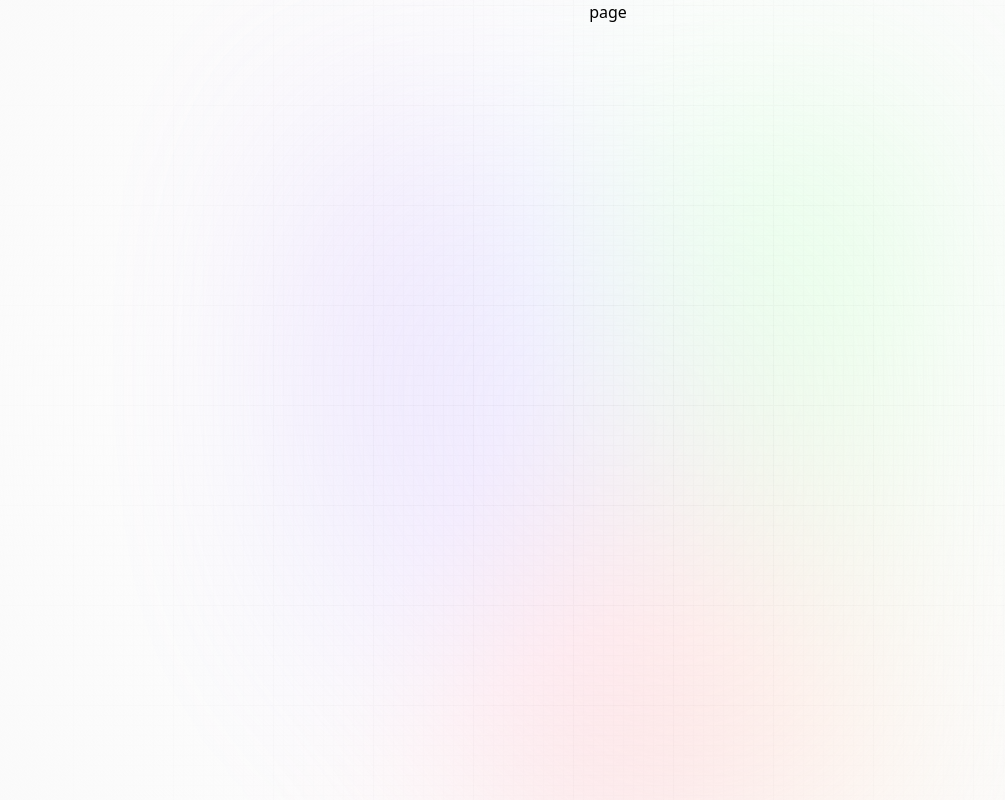
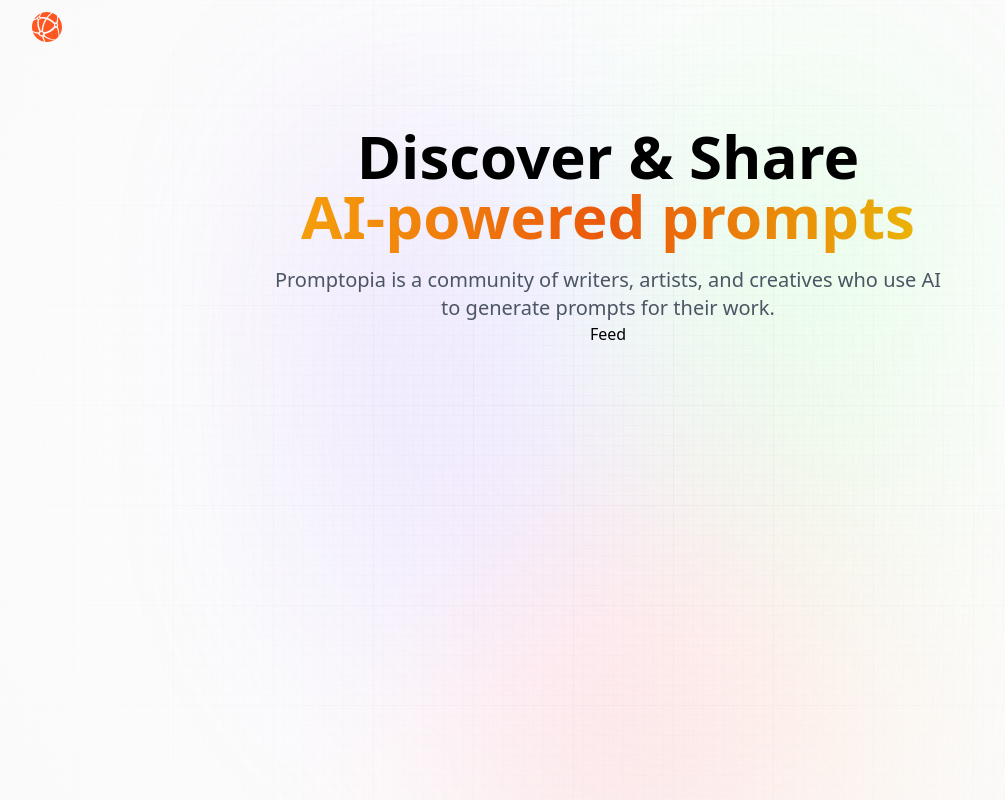
Before and after one commit to elisaflemer/nextjs, a Next.js app: page / in a window 1280 px wide. Shown: the whole page, without its empty margins (32-1037 px from the left). Built offline with nearby package versions, Linux system fonts and the light colour scheme.

Commit message:
Logo on Navbar

```diff
--- a/app/layout.js
+++ b/app/layout.js
@@ -1,3 +1,4 @@
+import NavBar from '@components/NavBar'
 import '@styles/globals.css'
 
 export const metadata = {
@@ -14,6 +15,7 @@
                 </div>
             </div>
             <main className='app'>
+                <NavBar />
                 {children}
             </main>
         </body>
--- a/app/page.js
+++ b/app/page.js
@@ -1,6 +1,19 @@
+import Feed from "@components/Feed"
+
 const Home = () => {
   return (
-    <div>page</div>
+    <section className="w-full flex-center flex-col">
+        <h1 className="head_text text-center">Discover & Share
+            <br className="max-md:hidden"/>
+            <span className="orange_gradient text-center">AI-powered prompts</span>
+        </h1>
+        <p className="desc text-center">
+            Promptopia is a community of writers, artists, and creatives who use AI to generate prompts for their work.
+        </p>
+        <Feed />
+    </section>
+
+
   )
 }
 
--- /dev/null
+++ b/components/Feed.js
@@ -0,0 +1,7 @@
+const Feed = () => {
+  return (
+    <div>Feed</div>
+  )
+}
+
+export default Feed
--- /dev/null
+++ b/components/NavBar.js
@@ -0,0 +1,19 @@
+"use client";
+
+import Link from 'next/link'
+import Image from 'next/image'
+
+import { useState, useEffect } from 'react'
+import { signIn, signOut, useSession, getProviders } from 'next-auth/react'
+
+const NavBar = () => {
+  return (
+    <nav className='flex-between w-full mb-16 pt-3'>
+        <Link href='/' className='flex gap-2 flex-center'>
+            <Image src='/assets/images/logo.svg' alt='Promptopia Logo' width={30} height={30}/>
+        </Link>
+    </nav>
+  )
+}
+
+export default NavBar
--- /dev/null
+++ b/components/Provider.js
@@ -0,0 +1,7 @@
+const Provider = () => {
+  return (
+    <div>Provider</div>
+  )
+}
+
+export default Provider
```
